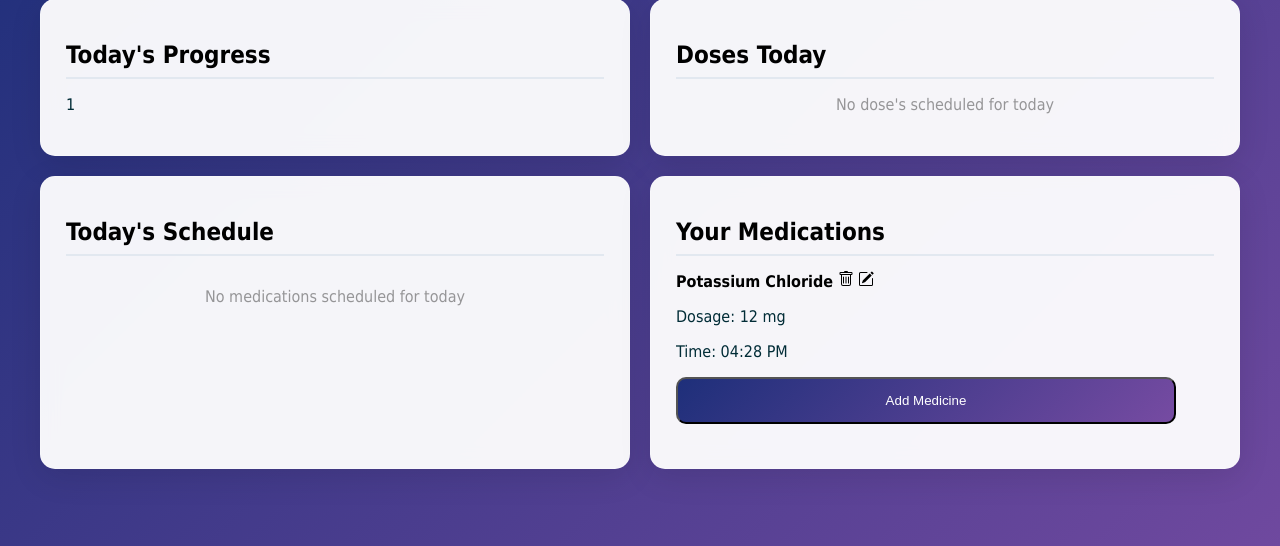
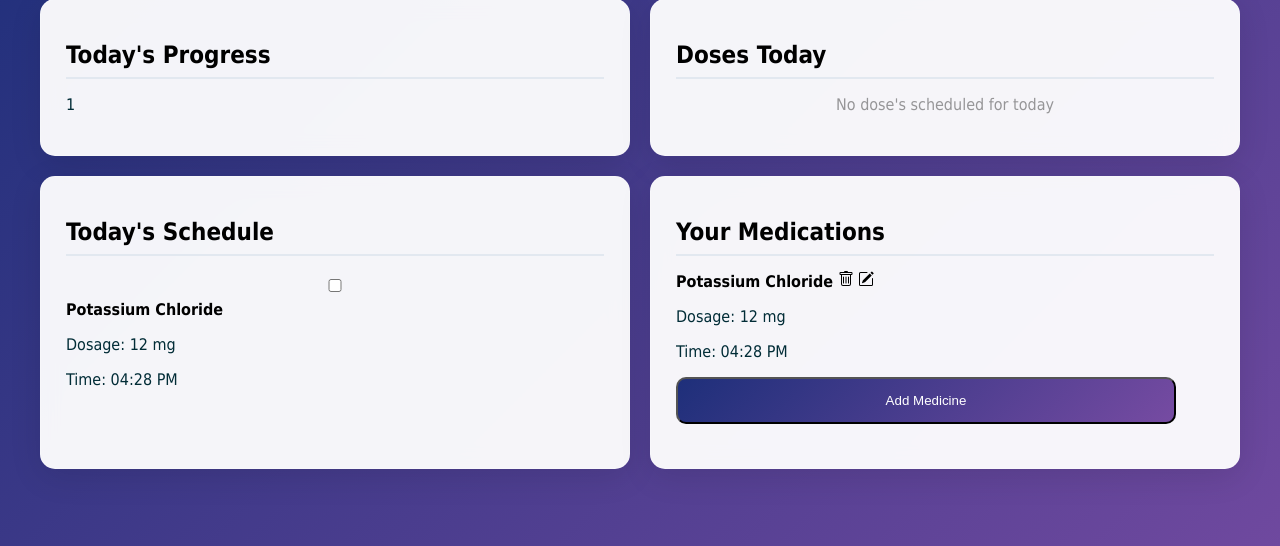
Before and after one commit to ItsElyas/MedHelper, a Flask app: page / in a window 1280 px wide. Shown: the part 139-685 px from the top of the page. Run offline with Flask 3, Linux system fonts and the light colour scheme; data comes from the database, SQL or seed files in the repository; both versions use the stored data as it was after the commit.

Commit message:
checkbox works again need to make it css pretty

```diff
--- a/templates/index.html
+++ b/templates/index.html
@@ -31,7 +31,7 @@
         <h1>Today's Schedule</h1>
         <!--MUST FIX THIS-->
         <div class="todaysSchedule">
-        {% for med in orderdMeds %}
+        {% for med in orderedMeds %}
                 <div class="medicineItem">
                     <input type="checkbox">
                     <strong><span class='medName'>{{ med.name }}</span></strong>
```
Also changed, not shown: static/styles.css (+7 -0 lines), instance/medicines.db.
